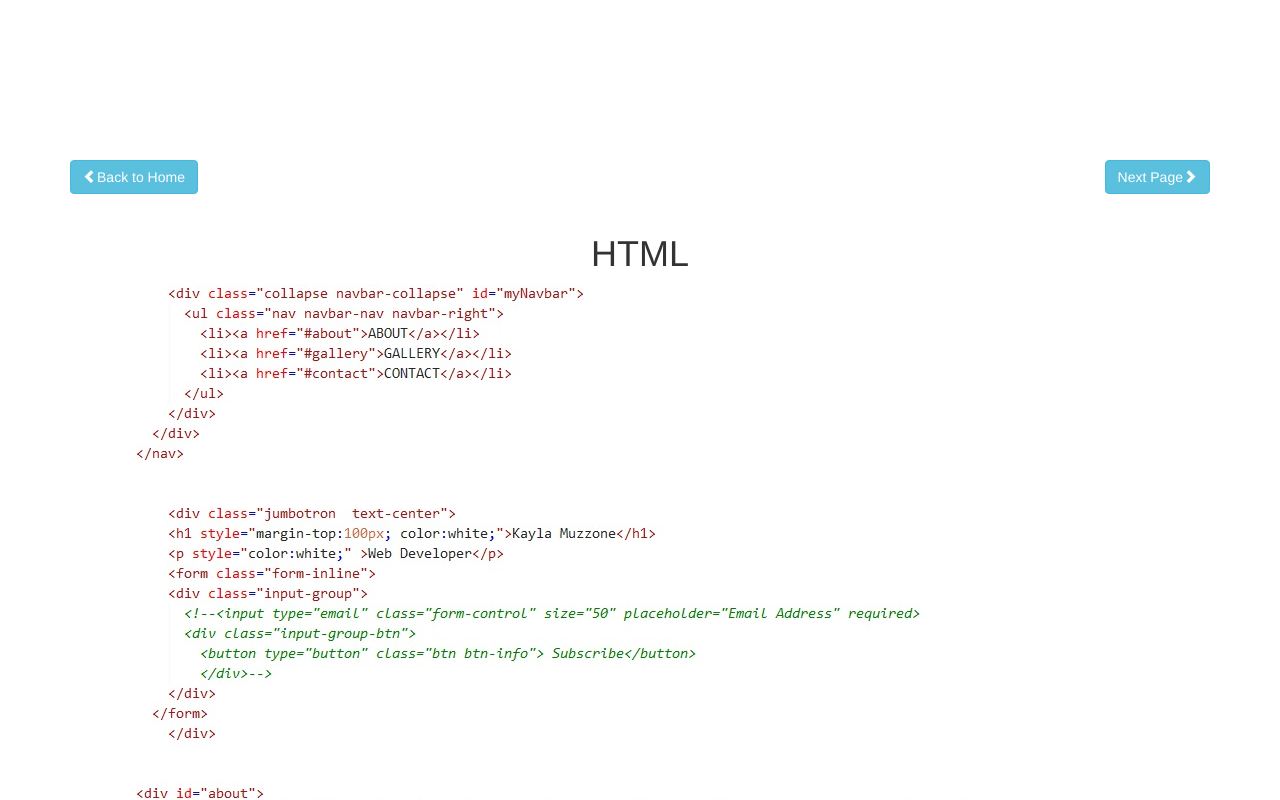
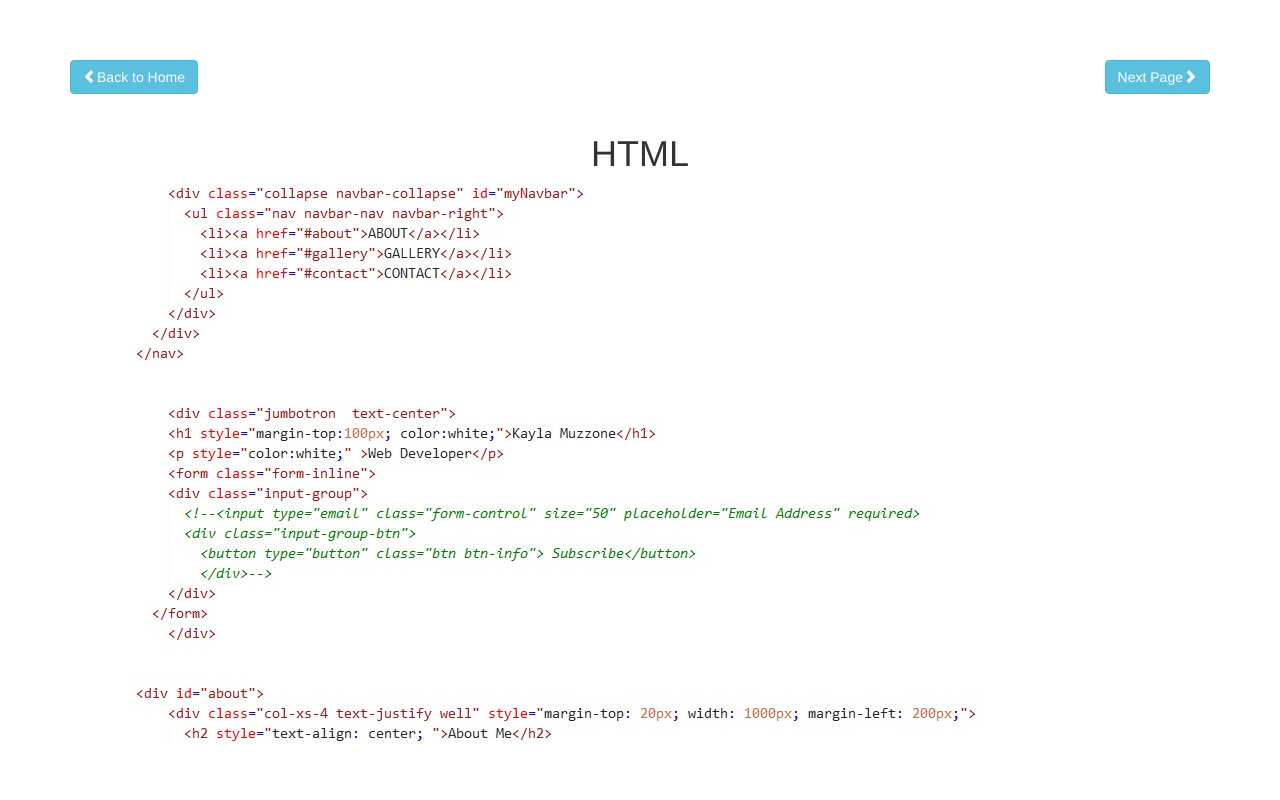
Before and after one commit to KaylaMuzzone/the-theme, a plain HTML site: page html.html in a window 1280 px wide. Shown: the top 800 px of the page. Drawn offline with nearby package versions, Linux system fonts and the light colour scheme.

Commit message:
contanier

```diff
--- a/html.html
+++ b/html.html
@@ -22,7 +22,7 @@
 
 
  <div class="container-fluid">
-<div class="container text-center" style="margin-top:100px; margin-bottom: 20px;">
+<div class="container text-center" style=" margin-bottom: 20px;">
         <div class="row">
             <div class="col-sm-6 text-left">
                <a href="theme.html"> <button class="btn btn-info" type="button"><span class="glyphicon glyphicon-chevron-left" aria-hidden="true"></span>Back to Home </button></a>
```
